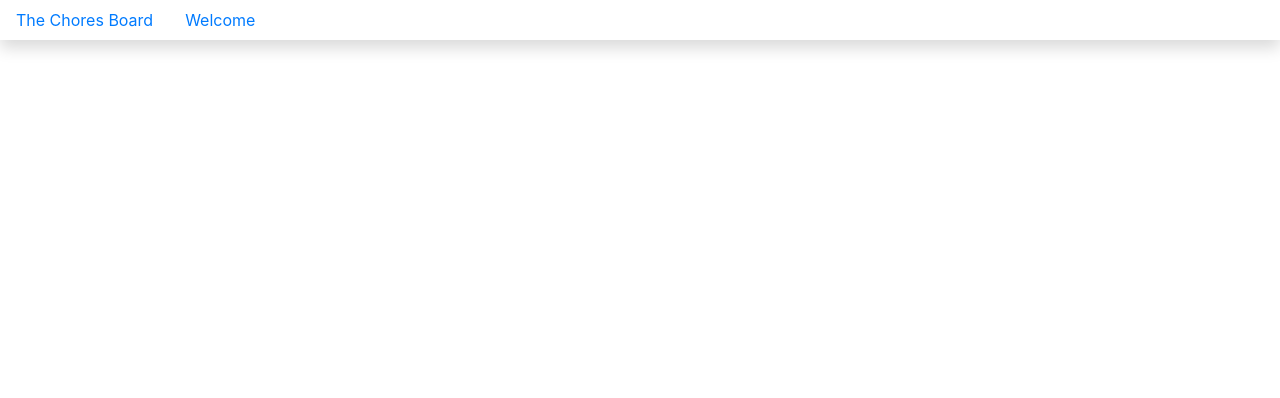
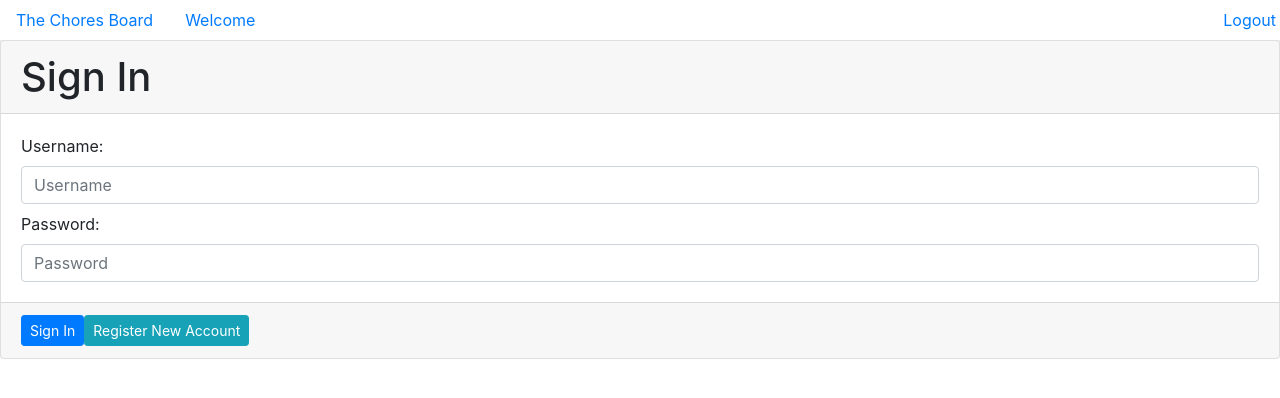
Before and after one commit to MelanieJaneBond/Chores-Board-Capstone, a React (Create React App) app: page /welcome in a window 1280 px wide. Shown: the top 398 px of the page. Built offline with nearby package versions, Linux system fonts and the light colour scheme; no server answers.

Commit message:
began building registration page and login page and sessionStorage

```diff
--- a/src/components/ApplicationViews.js
+++ b/src/components/ApplicationViews.js
@@ -5,17 +5,35 @@ import CreateChoreForm from "./chore/CreateChoreForm"
 import APImanager from "./modules/APImanager"
 import SavedChores from "./chore/SavedChores"
 import EditChoreForm from "./chore/EditChoreForm"
+import Register from "./welcome/Register"
+import Login from "./welcome/Login"
 
 export default class ApplicationViews extends Component {
-    state = {
-        chores: []
-    }
+  state = {
+      chores: [],
+      users: [],
+      userId: ""
+  }
 
+  componentDidMount() {
+    let currentUserId = sessionStorage.getItem("userId")
+    this.loadAllData(currentUserId)
+  }
 
-getChores = (chores) => {
+  loadAllData = (currentUserId) => {
+    const newState = {}
+    APImanager.get("chores", currentUserId)
+      .then(chores => (newState.chores = chores))
+      .then(() => APImanager.all(this.state.users))
+      .then(users => (newState.users = users))
+      .then(() => this.setState(newState))
+  }
+
+  getChores = (chores) => {
     APImanager.all(chores)
     .then(choresData => this.setState({chores: choresData}))
   }
+
 
   addChore = (choreObj) => {
     return APImanager.post("chores", choreObj)
@@ -45,32 +63,36 @@ getChores = (chores) => {
           chores: chores
         })
     }))
-}
+  }
 
 
-componentDidMount() {
-    const newState = {}
-    fetch("http://localhost:5002/chores")
-    .then(r => r.json())
-    .then(chores => (newState.chores = chores))
-    .then(() => this.setState(newState))
-}
+  onLogin = () => {
+    this.setState ({
+      userId: sessionStorage.getItem("userId")
+    })
+    this.loadAllData(this.state.userId)
+   }
 
 render() {
     return (
       <React.Fragment>
+        <Route path="/welcome" render={props => {
+            return <Login {...props} />
+        }} />
+        <Route path="/welcome" redner={props => {
+            return <Register {...props} />
+        }} />
         <Route path="/home" render={props => {
             return <CreateChoreForm {...props} addChore={this.addChore} />
         }} />
         <Route path="/home" render={props => {
-            return <SavedChores {...props} chores={this.state.chores} deleteChore={this.deleteChore}/>
+            return <SavedChores {...props} chores={this.state.chores} users={this.state.users} deleteChore={this.deleteChore}/>
         }} />
         <Route
           exact path="/edit/:choresId(\d+)" render={props => {
               let chosenChore = this.state.chores.find(one => one.id === parseInt(props.match.params.choresId))
             return <EditChoreForm {...props} chores={chosenChore} editForm={this.editForm} deleteChore={this.deleteChore} />
-          }}
-        />
+          }} />
         </React.Fragment>
         )
     }
--- a/src/components/chore/SavedChores.js
+++ b/src/components/chore/SavedChores.js
@@ -3,7 +3,8 @@ import "./Chore.css"
 
 export default class SavedChores extends Component {
     state = {
-        chores: []
+        chores: [],
+        users: []
     }
 
 render() {
--- a/src/components/nav/NavBar.js
+++ b/src/components/nav/NavBar.js
@@ -12,9 +12,10 @@ export default class NavBar extends Component {
                         <Link className="nav-link" to="/home">The Chores Board</Link>
                     </li>
                     <li className="nav-item">
-                        <Link className="nav-link" to="/">Welcome</Link>
+                        <Link className="nav-link" to="/welcome">Welcome</Link>
                     </li>
                 </ul>
+                <Link className="mr-1" onClick={() => sessionStorage.clear()} to="/">Logout</Link>
             </nav>
         )
     }
--- a/src/components/welcome/Login.js
+++ b/src/components/welcome/Login.js
@@ -0,0 +1,69 @@
+import React, { Component } from 'react'
+import "./Welcome.css"
+
+export default class Login extends Component {
+
+    state = {
+        userName: "",
+        password: ""
+    }
+
+    handleFieldChange = (event) => {
+        const stateToChange = {};
+        stateToChange[event.target.id] = event.target.value;
+        this.setState(stateToChange)
+    }
+
+    handleLogin = (event) => {
+        event.preventDefault();
+
+        fetch("http://localhost:5002/users")
+            .then(response => response.json())
+            .then(userList => {
+                let tempUserName = userList.find(each =>
+                    each.userName.toLowerCase() === this.state.userName.toLowerCase() && each.password.toLowerCase() === this.state.password.toLowerCase())
+                if (tempUserName) {
+                    sessionStorage.setItem("userId", tempUserName.id)
+                    this.props.onLogin();
+                    this.props.history.push("/home")
+                } else {
+                    window.alert("Invalid login information. Please try again or register a new account.")
+                }
+            })
+
+    }
+
+    render() {
+        return (
+            <div className="card">
+                <form onSubmit={this.handleLogin}>
+                    <h1 className="card-header">Sign In</h1>
+                    <div className="card-body">
+                        <label htmlFor="userNameInput">Username: </label>
+                        <input onChange={this.handleFieldChange}           type="text"
+                            id="userName"
+                            placeholder="Username"
+                            required
+                            autoFocus=""
+                            className="form-control mb-2"
+                        />
+                        <label htmlFor="passwordInput">Password: </label>
+                        <input onChange={this.handleFieldChange} type="text"
+                        id="password"
+                        placeholder="Password"
+                        required
+                        className="form-control"
+                        />
+                    </div>
+                    <div className="card-footer login-button-div">
+                        <button type="submit"
+                        className="btn btn-primary btn-sm login-button">Sign In</button>
+                        <button type="button"
+                        className="btn btn-info btn-sm login-button"
+                        onClick={() => this.props.history.push("/register")}>Register New Account</button>
+                    </div>
+                </form>
+            </div>
+        )
+    }
+}
--- a/src/components/welcome/Register.js
+++ b/src/components/welcome/Register.js
@@ -0,0 +1,77 @@
+import React, { Component } from "react"
+import APImanager from "../modules/APImanager"
+
+export default class Register extends Component {
+    state = {
+        username: "",
+        password: ""
+    }
+
+    handleChange = (event) => {
+        const stateToChange = {}
+        stateToChange[event.target.id] = event.target.value
+        this.setState(stateToChange)
+    }
+
+    handleRegister = (event) => {
+        event.preventDefault()
+
+        APImanager.all()
+        .then(userList => {
+            let isMatch = userList.find(user => user.userName.toLowerCase() === this.state.username.toLowerCase())
+            if(isMatch){
+                window.alert("This username already exists! Please go back to login page.")
+            } else if (userList.find(user => user.password.toLowerCase() === this.state.password.toLowerCase())) {
+                window.alert("This password already exists")
+            } else if(this.state.username === "" || this.state.password === ""){
+                window.alert("You left a field blank!")
+            } else {
+                let newUser = {
+                    userName: this.state.username,
+                    password: this.state.password
+                }
+                this.props.registerUser(newUser)
+                .then(() => APImanager.all())
+                .then(r => r.find(user => user.userName === this.state.username))
+                .then(matchedUserInfo => sessionStorage.setItem("userID", matchedUserInfo.id))
+                .then(() => this.props.onLogin())
+                .then(() => this.props.history.push("/home"))
+            }
+        })
+    }
+
+    render() {
+        return (
+            <div className="card">
+                <form>
+                    <h1 className="card-header">Register New Account</h1>
+                    <div className="card-body">
+                        <label htmlFor="userName">Username: </label>
+                        <input onChange={this.handleChange} type="text"
+                            id="username"
+                            placeholder="Username"
+                            required
+                            autoFocus=""
+                            className="form-control mb-2"
+                        />
+                        <label htmlFor="emailInput">Email: </label>
+                        <input onChange={this.handleChange} type="text"
+                        id="password"
+                        placeholder="Password"
+                        required
+                        className="form-control"
+                        />
+                    </div>
+                    <div className="card-footer login-button-div">
+                        <button type="submit"
+                        className="btn btn-primary btn-sm login-button"
+                        onClick={this.handleRegister}>Register</button>
+                        {/* <button type="button"
+                        className="btn btn-danger btn-sm"
+                        onClick={() => this.props.history.push("/login")}>Go Back</button> */}
+                    </div>
+                </form>
+            </div>
+        )
+    }
+}
```
Also changed, not shown: api/database.json (+16 -2 lines).
